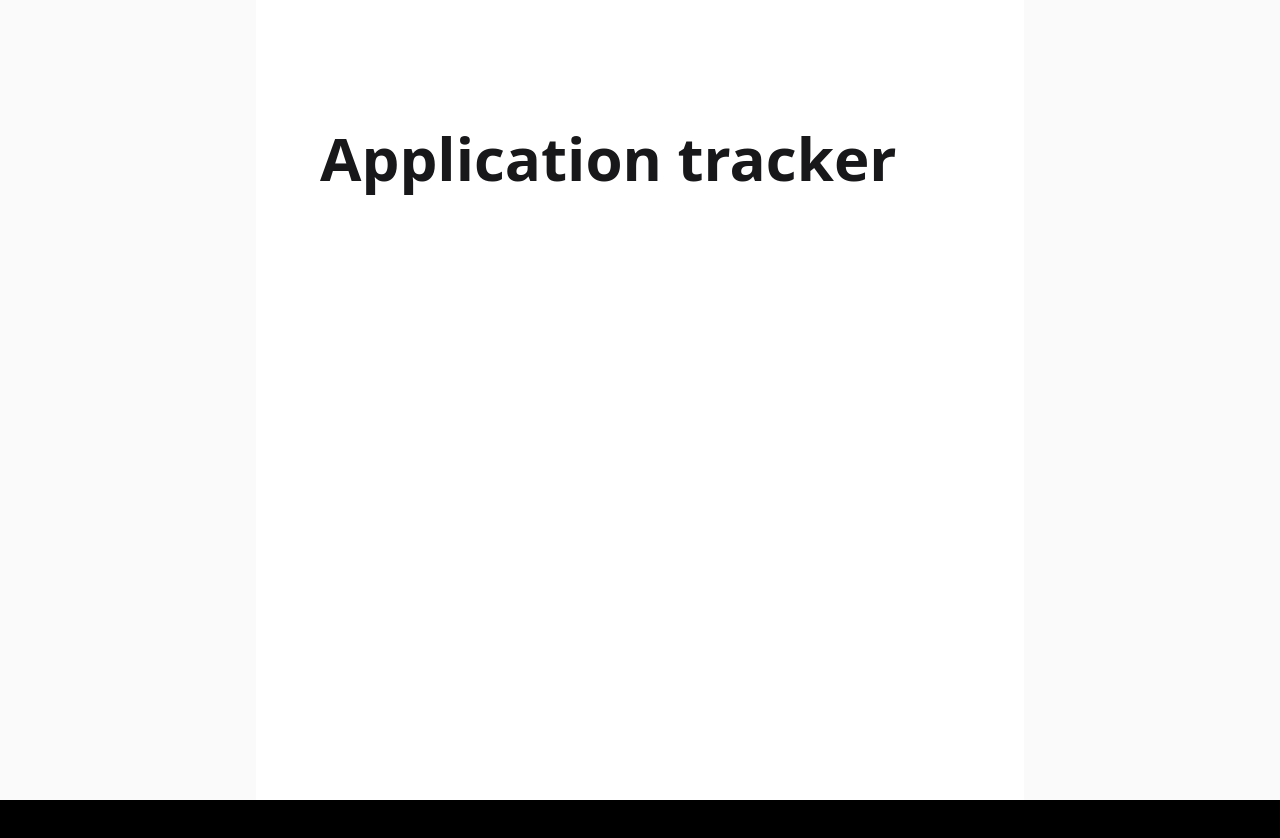
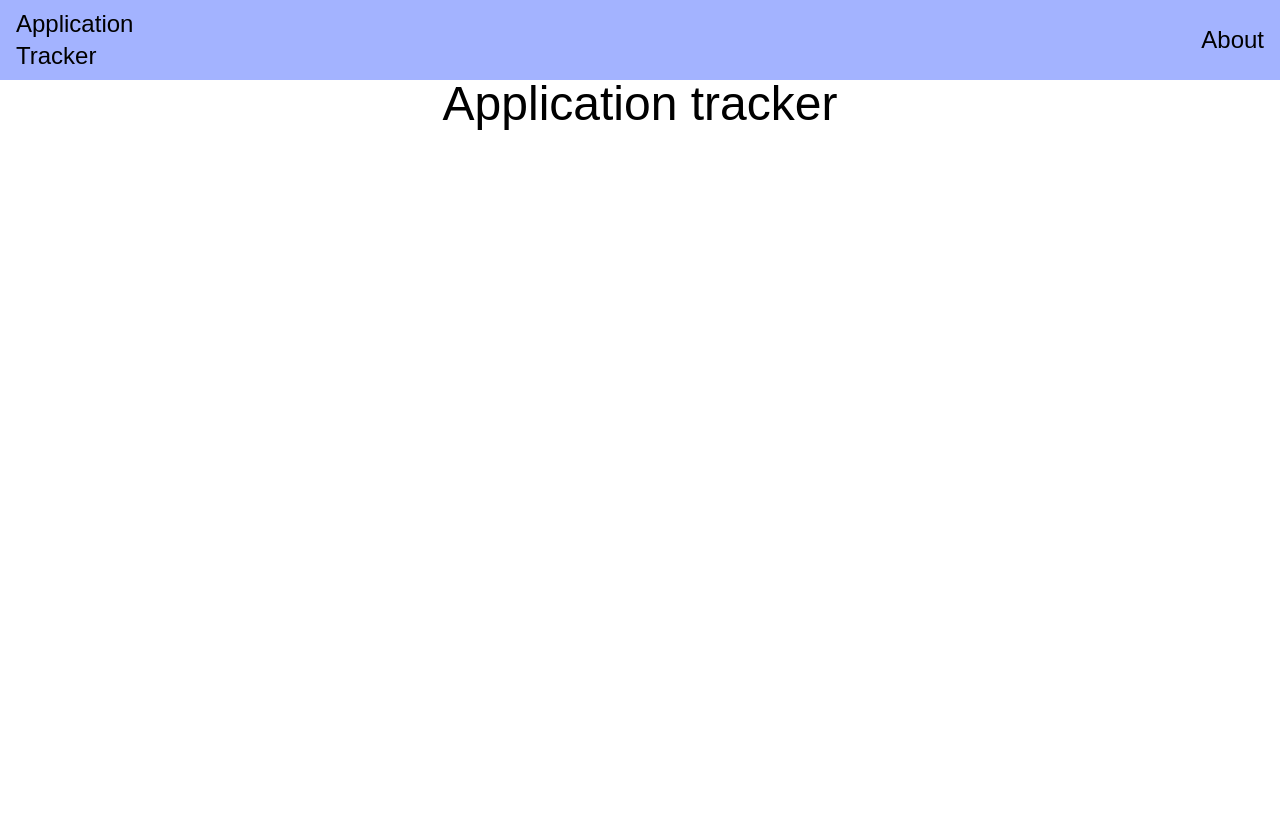
Before and after one commit to maijaelinalaine/application-tracker, a Next.js app: page / in a window 1280 px wide. Shown: the top 838 px of the page. Before the commit the page ends 800 px from the top, so only its background shows below. Built offline with nearby package versions, Linux system fonts and the light colour scheme.

Commit message:
navbar and routing fix

```diff
--- a/pages/about.tsx
+++ b/app/about/page.tsx
@@ -1,3 +1,3 @@
 export default function About() {
-  return <div>About</div>
+  return <div>About</div>;
 }
--- a/app/globals.css
+++ b/app/globals.css
@@ -1,6 +1,6 @@
 @import "tailwindcss";
 
 body {
-  background-color: black;
   font-family: Arial, Helvetica, sans-serif;
+  background-color: white;
 }
--- a/app/layout.tsx
+++ b/app/layout.tsx
@@ -1,9 +1,11 @@
 import type { Metadata } from "next";
 import "./globals.css";
 
+import Navbar from "@/components/Navbar";
+
 export const metadata: Metadata = {
-  title: "Create Next App",
-  description: "Generated by create next app",
+  title: "Application tracker",
+  description: "Track your job applications",
 };
 
 export default function RootLayout({
@@ -14,6 +16,7 @@ export default function RootLayout({
   return (
     <html lang="en">
       <body className="antialiased">
+        <Navbar />
         {children}
       </body>
     </html>
--- a/app/page.tsx
+++ b/app/page.tsx
@@ -1,12 +1,8 @@
-import Image from "next/image";
-
 export default function Home() {
   return (
-    <div className="flex min-h-screen items-center justify-center bg-zinc-50 font-sans dark:bg-black">
-      <main className="flex min-h-screen w-full max-w-3xl flex-col items-center justify-between py-32 px-16 bg-white dark:bg-black sm:items-start">
-        <h1 className="text-5xl font-bold text-zinc-900 dark:text-white sm:text-6xl">
-          Application tracker
-        </h1>
+    <div className="flex flex-col items-center justify-items-center min-h-screen">
+      <main className="flex flex-col items-center">
+        <h1 className="text-5xl">Application tracker</h1>
       </main>
     </div>
   );
--- /dev/null
+++ b/components/Navbar.tsx
@@ -0,0 +1,16 @@
+import Link from "next/link";
+
+export default function Navbar() {
+  return (
+    <header className="flex flex-row gap-5 h-20 items-center justify-between w-full p-4 bg-indigo-300">
+      <Link href="/" className="text-2xl">
+        Application Tracker
+      </Link>
+      <div className="flex flex-row items-center justify-end w-full">
+        <Link href="/about" className="text-2xl">
+          About
+        </Link>
+      </div>
+    </header>
+  );
+}
```
